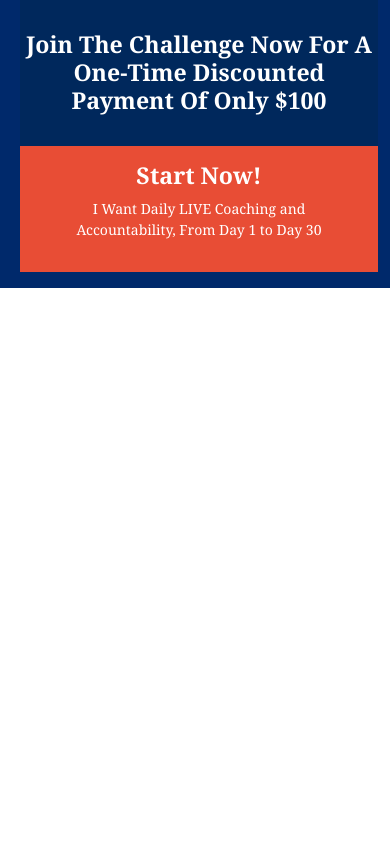
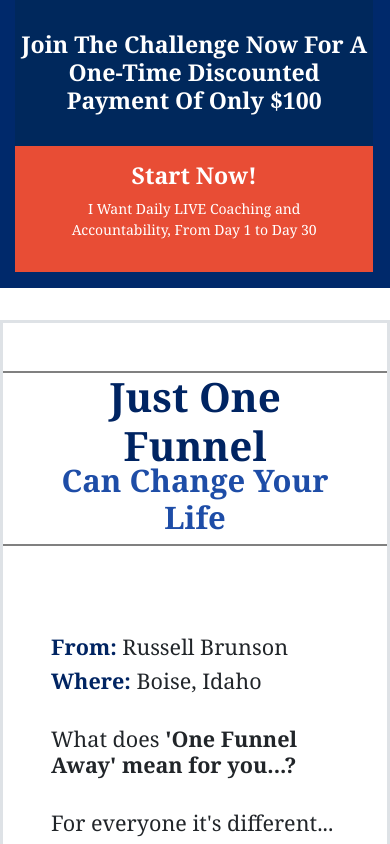
Before and after one commit to lanreonasanya02/one-funnel-app, a React (Create React App) app: page / in a window 390 px wide. Shown: the part 1156-2000 px from the top of the page. Before the commit the page ends 1452 px from the top, so only its background shows below. Built offline with nearby package versions, Linux system fonts and the light colour scheme.

Commit message:
text-format

```diff
--- a/src/Home.js
+++ b/src/Home.js
@@ -5,6 +5,8 @@
 import sectionOne from "./images/section-one.png";
 import camera from "./images/camera.jpg";
 import play from "./images/play.png";
+import exclaim from "./images/exclaim.png";
+import man from "./images/man.jpg";
 
 const Home = () => {
   const countDown = () => {
@@ -134,6 +136,70 @@
           </div>
         </section>
       </article>
+
+      <main className="section-two">
+        <section className="row border border-3 border-outline-light">
+          <div className="col-md-4 image text-center d-none d-md-block">
+            <img src={exclaim} alt="exclamation-mark" />
+          </div>
+          <div className="col-md-7 col-12 text text-center px-5">
+            <div className="d-none d-md-block">
+              {" "}
+              <h1 className="head-1 display-5">Freedom Is Just</h1>
+              <h1 className="head-2 display-3">One Funnel Away</h1>
+            </div>
+            <div className="d-block d-md-none">
+              {" "}
+              <h1 className="head-2 display-2">Just One Funnel</h1>
+              <h1 className="head-1 display-5">Can Change Your Life</h1>
+            </div>
+          </div>
+
+          <div className="row mt-4 section-two-text ">
+            <div className="text-2 col-md-7 col-12 text-start ps-5">
+              <h4>
+                <span className="override names">From:</span> Russell Brunson
+              </h4>
+              <h4>
+                <span className="override names">Where:</span> Boise, Idaho
+              </h4>
+              <br />
+              <h4>
+                What does{" "}
+                <span className="override">
+                  'One Funnel Away' mean for you...?
+                </span>
+              </h4>
+              <br />
+              <h4>For everyone it's different...</h4>
+              <br />
+              <h4>
+                For some of you, <span>you're in a job that you hate</span>, and
+                you're trying to get out.
+              </h4>
+              <br />
+              <h4>
+                For others, you are entrepreneurs with your own company...{" "}
+                <span>but you're stuck</span>, and you're not sure why.
+              </h4>
+              <br />
+              <h4>
+                And for others of you, you're looking for that one funnel that
+                will help you to{" "}
+                <span className="override">have more impact on the world!</span>
+              </h4>
+              <br />
+              <h4>
+                Before I share with you MY GOAL for this 'One Funnel Away
+                challenge for YOU... let me ask you a few questions...
+              </h4>
+            </div>
+            <div className="image-2 col-md-5 col-12 text-center">
+              <img src={man} alt="russell" width="100%" />
+            </div>
+          </div>
+        </section>
+      </main>
     </>
   );
 };
--- a/src/index.css
+++ b/src/index.css
@@ -80,6 +80,15 @@
   border-bottom-right-radius: 4rem;
 }
 
+.override {
+  text-decoration: none;
+  font-weight: bold;
+}
+
+.names {
+  color: #002462;
+}
+
 /* Media Queries */
 
 @media (min-width: 992px) {
@@ -119,6 +128,33 @@
     transform: translateY(-17rem);
     margin-left: 17rem;
   }
+
+  .section-two {
+    margin: 2rem 5rem 0;
+    padding-top: 3rem;
+  }
+
+  .section-two img {
+    width: 60%;
+  }
+
+  .section-two .head-1 {
+    color: #1e4da7;
+    font-weight: bold;
+  }
+
+  .section-two .head-2 {
+    margin-top: -2rem;
+    color: #002462;
+    font-weight: bolder;
+  }
+
+  .section-two .text {
+    border-top: 2px solid gray;
+    border-bottom: 2px solid gray;
+    margin-top: 3rem;
+    margin-bottom: 4rem;
+  }
 }
 
 @media (max-width: 575px) {
@@ -139,7 +175,7 @@
     background-repeat: no-repeat;
     background-size: cover;
     height: 30vh;
-    margin-left: 1rem;
+    margin-left: 0.7rem;
   }
 
   .play {
@@ -149,7 +185,7 @@
 
   .section-one .section {
     background-color: #00285c;
-    margin: 10rem 0 0 1rem;
+    margin: 10rem 0 0 0.7rem;
     padding: 0;
     padding-top: 2rem;
   }
@@ -160,4 +196,36 @@
     font-size: 1rem;
     text-align: center;
   }
+
+  .section-two section {
+    margin: 2rem 0;
+    padding: 1rem 0 2rem;
+    width: 100%;
+  }
+
+  .section-two .head-1 {
+    color: #1e4da7;
+    font-weight: bold;
+    margin-top: -1rem;
+  }
+
+  .section-two .head-2 {
+    color: #002462;
+    font-weight: bolder;
+  }
+
+  .section-two .text {
+    border-top: 2px solid gray;
+    border-bottom: 2px solid gray;
+    margin-top: 2rem;
+    margin-bottom: 4rem;
+  }
+
+  /* .section-two-text {
+    width: 100%;
+  } */
+
+  .section-two-text img {
+    width: 50%;
+  }
 }
```
